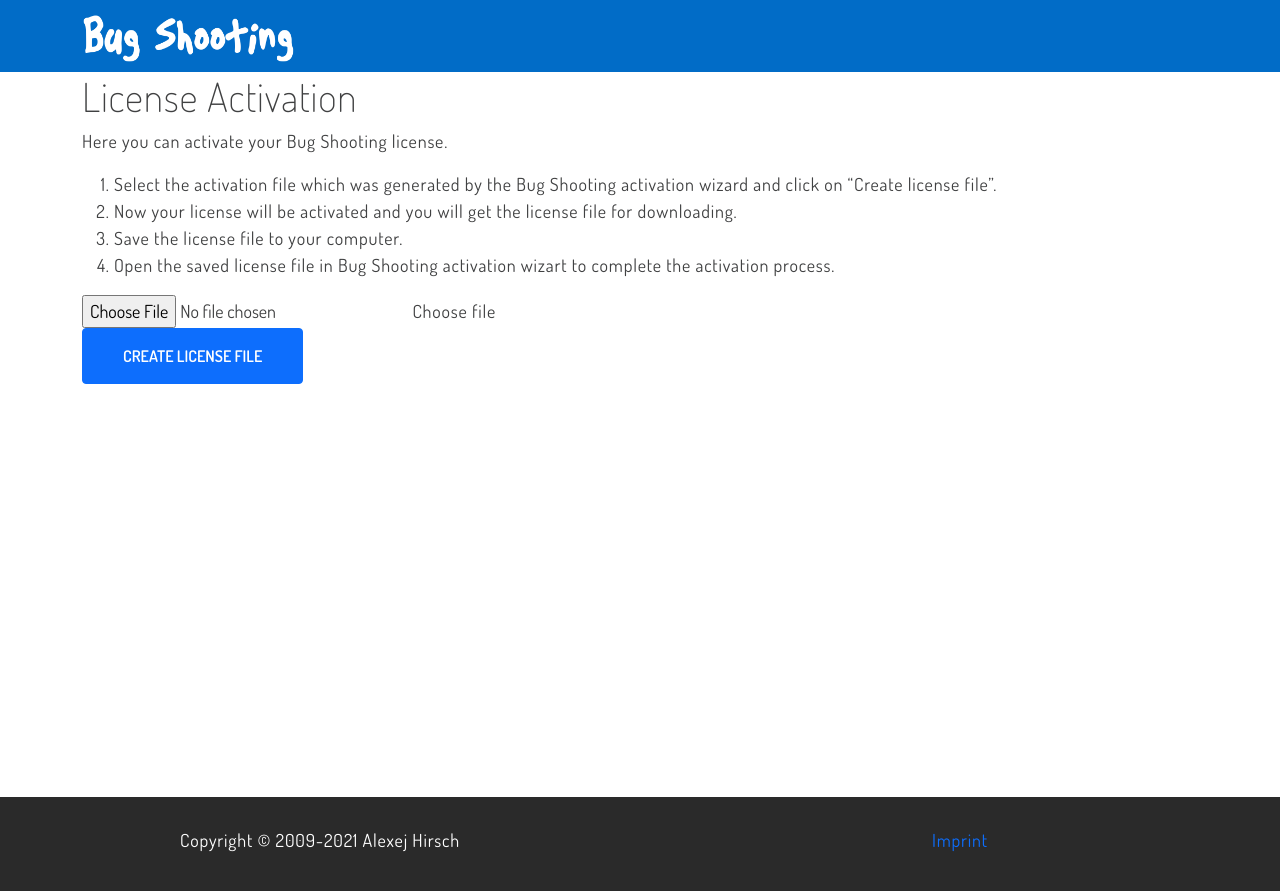
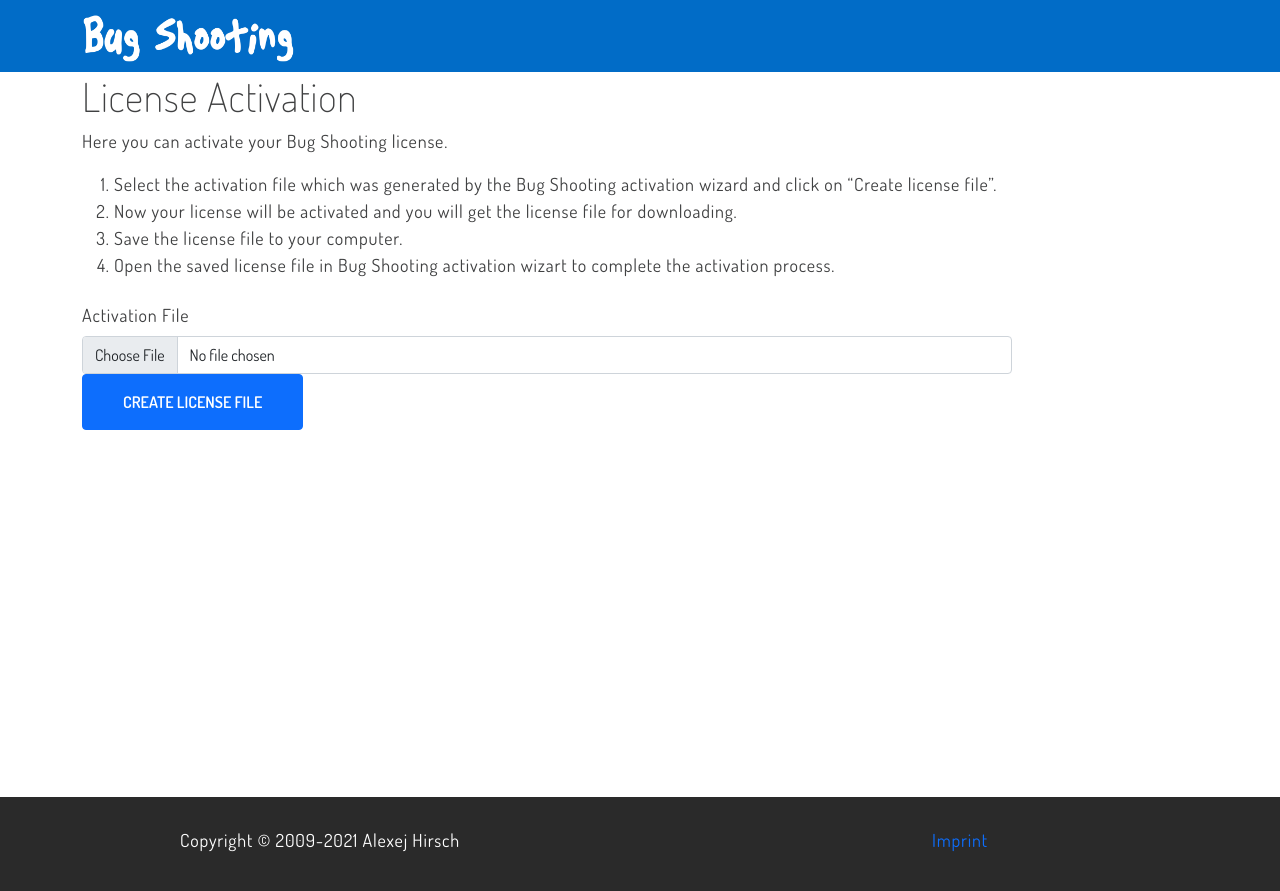
Before and after one commit to BugShooting/BugShooting.Homepage, a Jekyll site: the page built from activation.md, in a window 1280 px wide. Shown: the top 891 px of the page. Built offline with Jekyll 4.4.1, drawn with Linux system fonts in a browser that asks for light colours; our own code applies the rules of GitHub Pages for plain Markdown files.

Commit message:
Update activation.md

```diff
--- a/activation.md
+++ b/activation.md
@@ -11,10 +11,11 @@
 4. Open the saved license file in Bug Shooting activation wizart to complete the activation process.
 
 <form method="POST" action="https://services.bugshooting.com/rest/activatelicense">
-<div class="custom-file">
-  <input type="file" class="custom-file-input" id="customFile" />
-  <label class="custom-file-label" for="customFile">Choose file</label>
-</div>
-
+  <div class="form-group">
+    <label for="activationfile" class="col-sm-2 col-form-label">Activation File</label>
+    <div class="col-sm-10">
+      <input class="form-control" type="file" required name="activationfile" >
+    </div>
+  </div>
   <button class="btn btn-lg btn-primary btn-block" type="submit">Create license file</button>
 </form>
```
